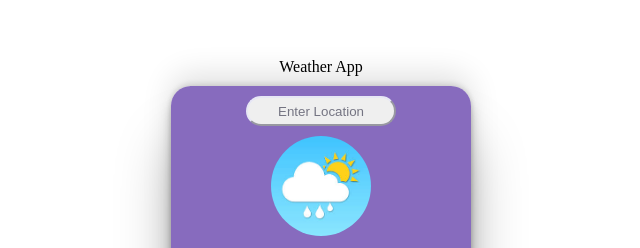
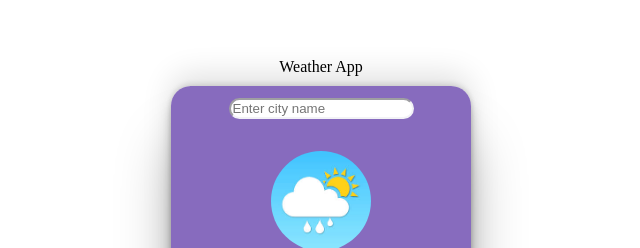
Before and after one commit to Mr-Nadar/weather-app, a plain HTML site: page index.html in a window 1280 px wide. Shown: the part 181-429 px from the top of the page, without its empty margins (319-959 px from the left). Drawn offline with Linux system fonts and the light colour scheme.

Commit message:
update day 2

```diff
--- a/index.html
+++ b/index.html
@@ -13,8 +13,10 @@
                 <div>Weather App</div>
             </div>
                 <div class = "box">
-                    <div class="buttonContainer">
-                        <button id="currentLocationButton">Enter Location</button>
+                    <div class="searchContainer">
+                        <form >
+                        <input type="text" id="searchInput" placeholder="Enter city name">
+                        </form>
                         </div>
                     <div class="picContainer">
                     <img src="/images.webp" >
--- a/style.css
+++ b/style.css
@@ -46,22 +46,15 @@ img{
     color: #f2f2f6;
     font-size: 6rem;
 }
-.buttonContainer{
+.searchContainer{
     display: flex;
     justify-content: center;
     align-items: center;
-    margin-top: 10px;
-    height: 10%;
-    width: 100%;;
-    color: #e7e7f5;
-    font-size: 3rem;
+    height: 15%;
+
 }
-
-#currentLocationButton{
-    border-radius: 20px;
-    color: #747482;
-    margin-top: 20px;
-    height: 30px;
-    width: 150px;
-    border-color: #e7e7f5;
+.searchContainer form input{
+   display: flex;
+   border-radius: 20px;
+   border-color: #f2f2f6;
 }
```
